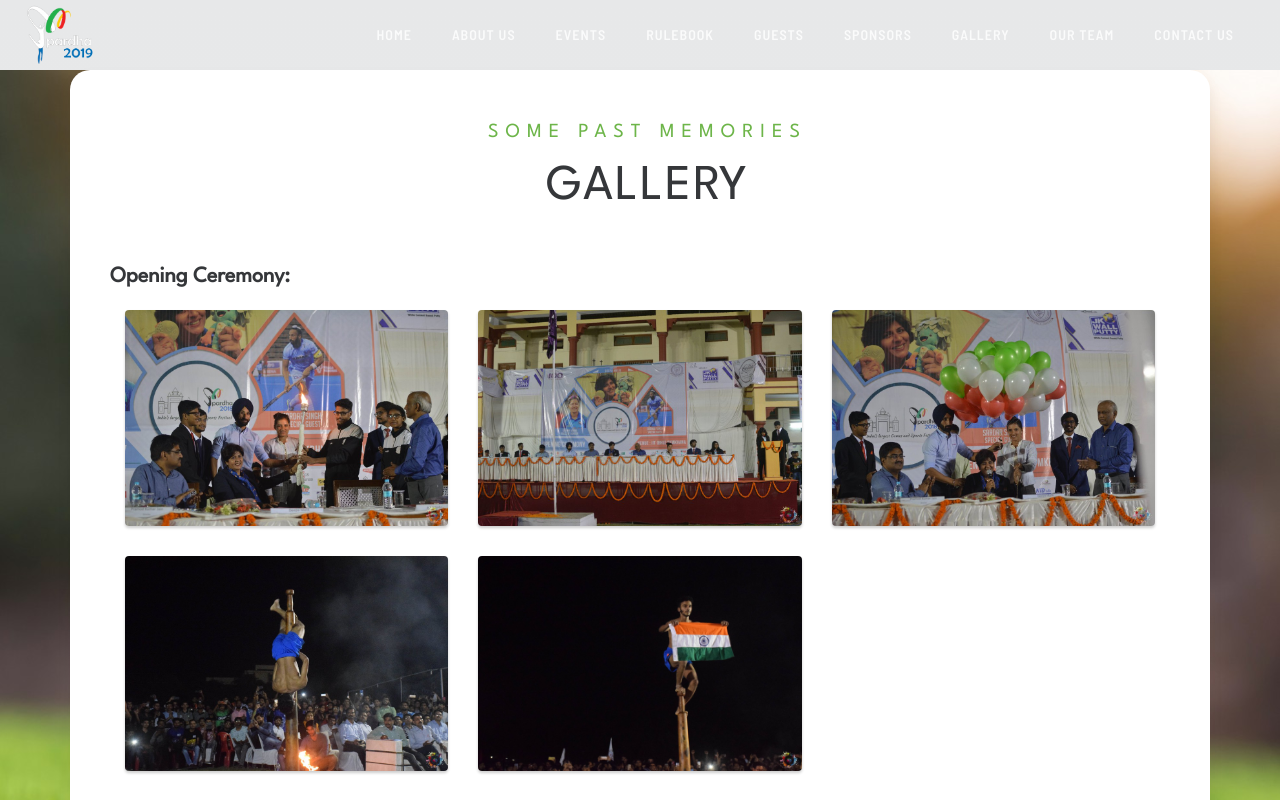
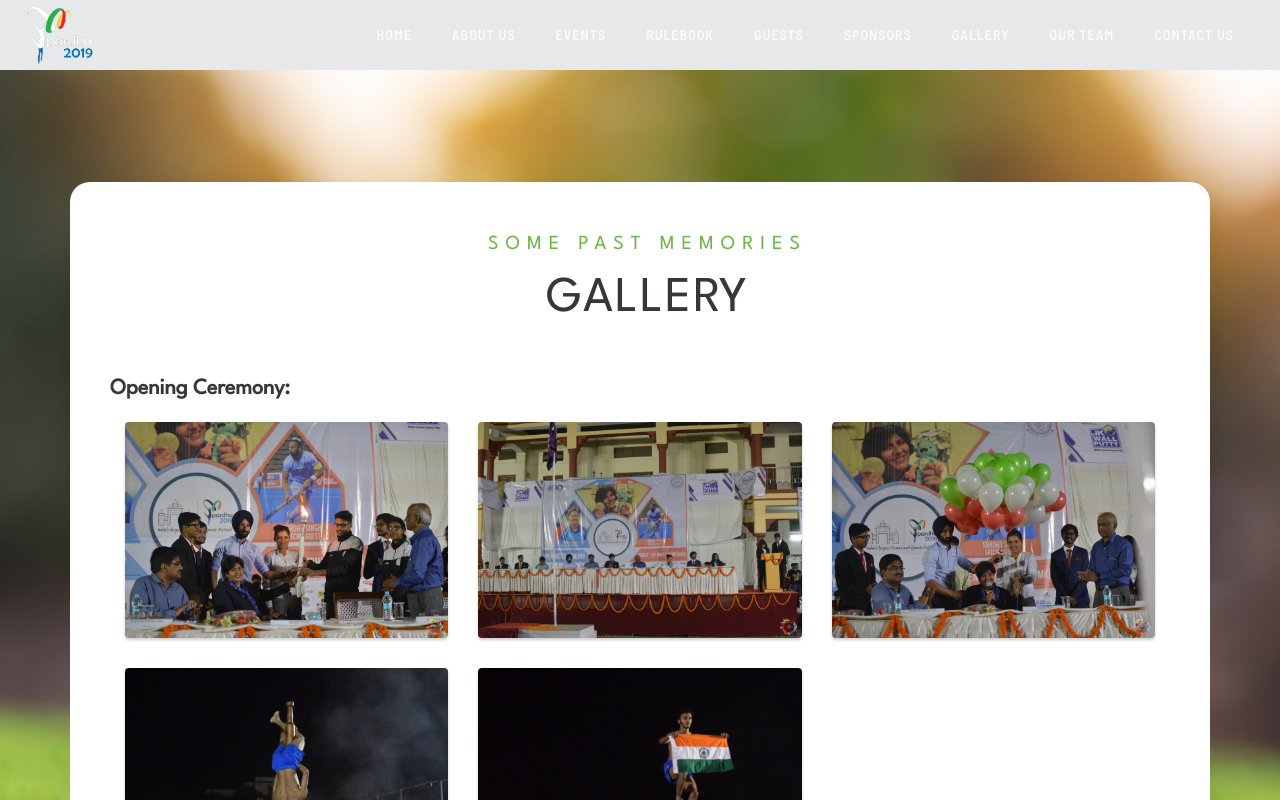
Before and after one commit to Spardha-IIT-BHU/Spardha21-Website, a React (Create React App) app: page /gallery in a window 1280 px wide. Shown: the top 800 px of the page. Built offline with nearby package versions, Linux system fonts and the light colour scheme.

Commit message:
Added css changes in gallery

```diff
--- a/src/components/Gallery/Gallery.css
+++ b/src/components/Gallery/Gallery.css
@@ -138,3 +138,8 @@
   padding-left: 15px;
   padding-right: 15px;
 }
+
+.padSect {
+  padding: 7em 0;
+  position: relative;
+}
--- a/src/components/Gallery/Gallery.js
+++ b/src/components/Gallery/Gallery.js
@@ -25,7 +25,7 @@
       {checkgallery ? (
         <Preloader />
       ) : (
-        <section id="gallery" className="ftco-section">
+        <section id="gallery" className="ftco-section padSect">
           <div className="container_gallery gallery-container mb-5 pt-1">
             <div className="row_gallery justify-content-center pt-5">
               <div className="col-md-7 heading-section_gallery text-center">
```
